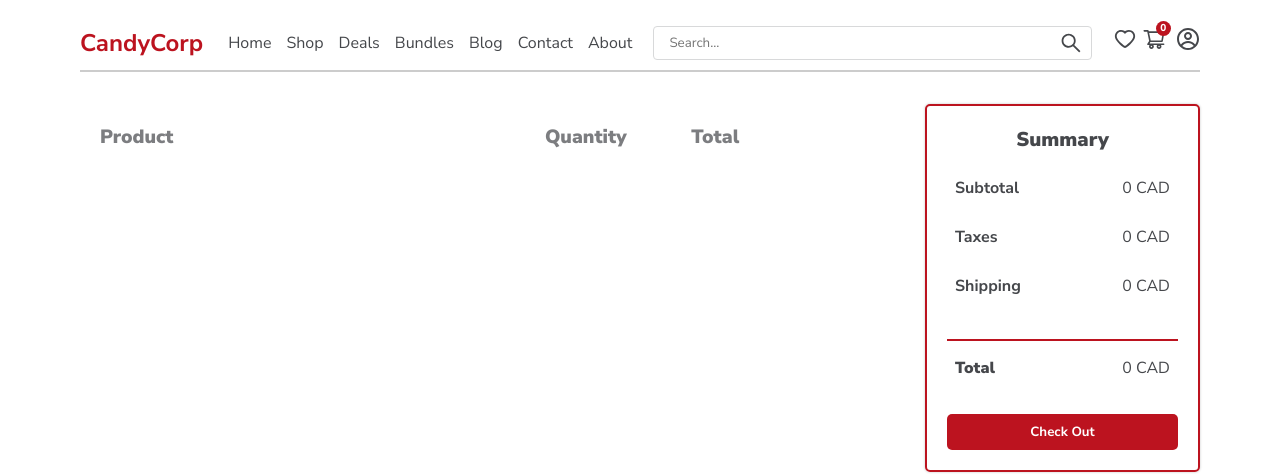
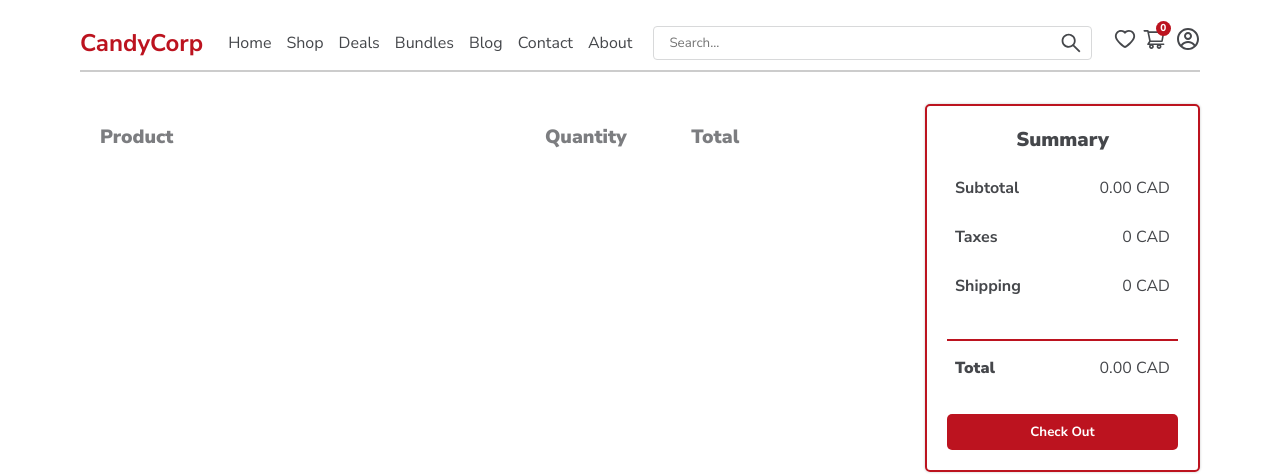
Before and after one commit to abdurrehman0206/CandyCorp-MERN, a React (Create React App) app in the folder frontend/: page /cart in a window 1280 px wide. Shown: the top 474 px of the page. Built offline with nearby package versions, Linux system fonts and the light colour scheme.

Commit message:
Fixed Cart

```diff
--- a/frontend/src/pages/Cart/Cart.jsx
+++ b/frontend/src/pages/Cart/Cart.jsx
@@ -40,6 +40,7 @@ function Cart() {
                   ((100 - item.productId.salePercentage) / 100) *
                   item.quantity)
           );
+
           setBill((prevBill) => ({ ...prevBill, subtotal: subTotal }));
         } else {
           console.log(json.error);
@@ -187,7 +188,7 @@ function Cart() {
           <h4>Summary</h4>
           <ul>
             <li>
-              Subtotal <span>{bill.subtotal} CAD</span>
+              Subtotal <span>{bill.subtotal.toFixed(2)} CAD</span>
             </li>
             <li>
               Taxes <span>{bill.tax} CAD</span>
@@ -199,7 +200,10 @@ function Cart() {
             <hr />
 
             <li>
-              Total <span>{bill.subtotal + bill.shipping + bill.tax} CAD</span>
+              Total{" "}
+              <span>
+                {(bill.subtotal + bill.shipping + bill.tax).toFixed(2)} CAD
+              </span>
             </li>
           </ul>
           <button
```
